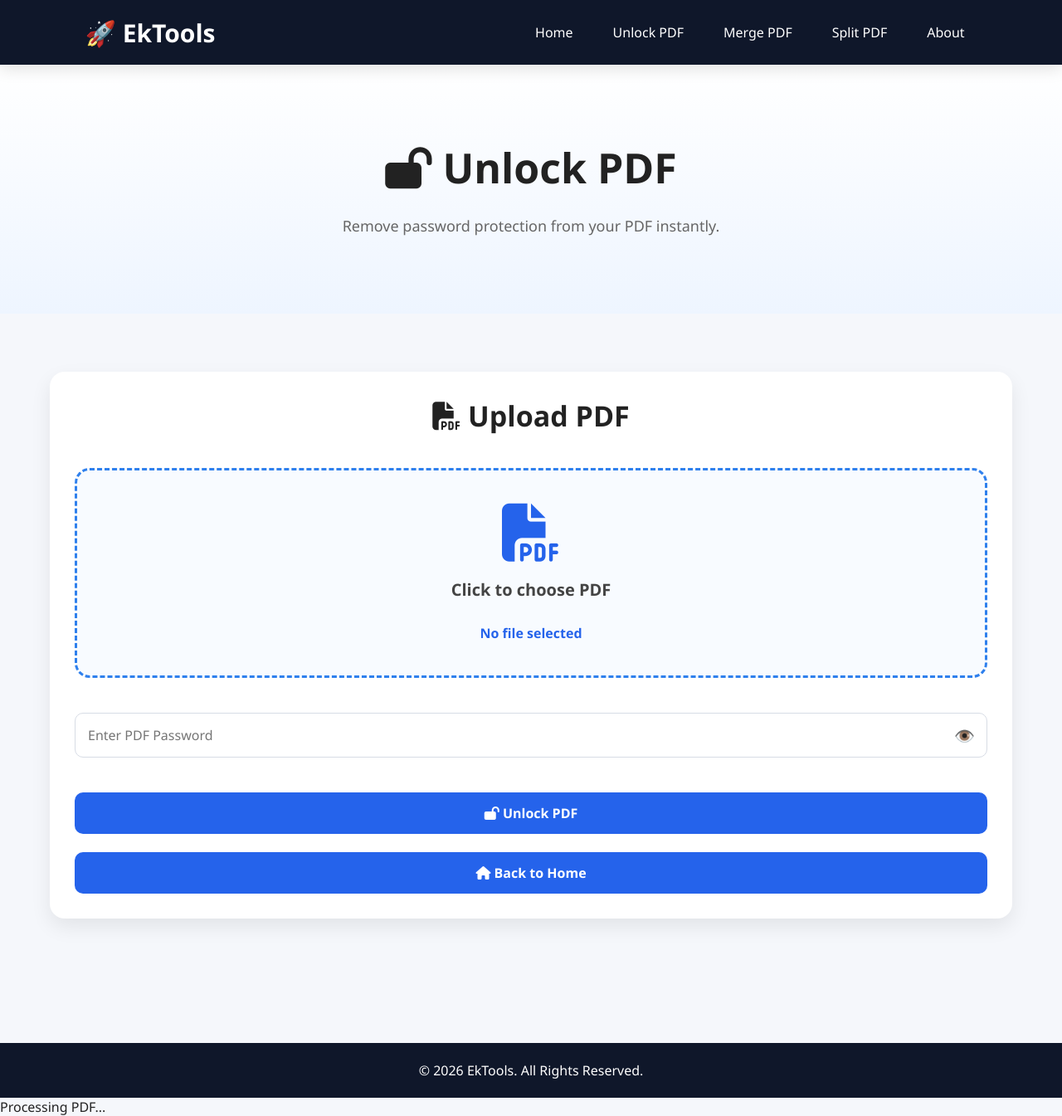
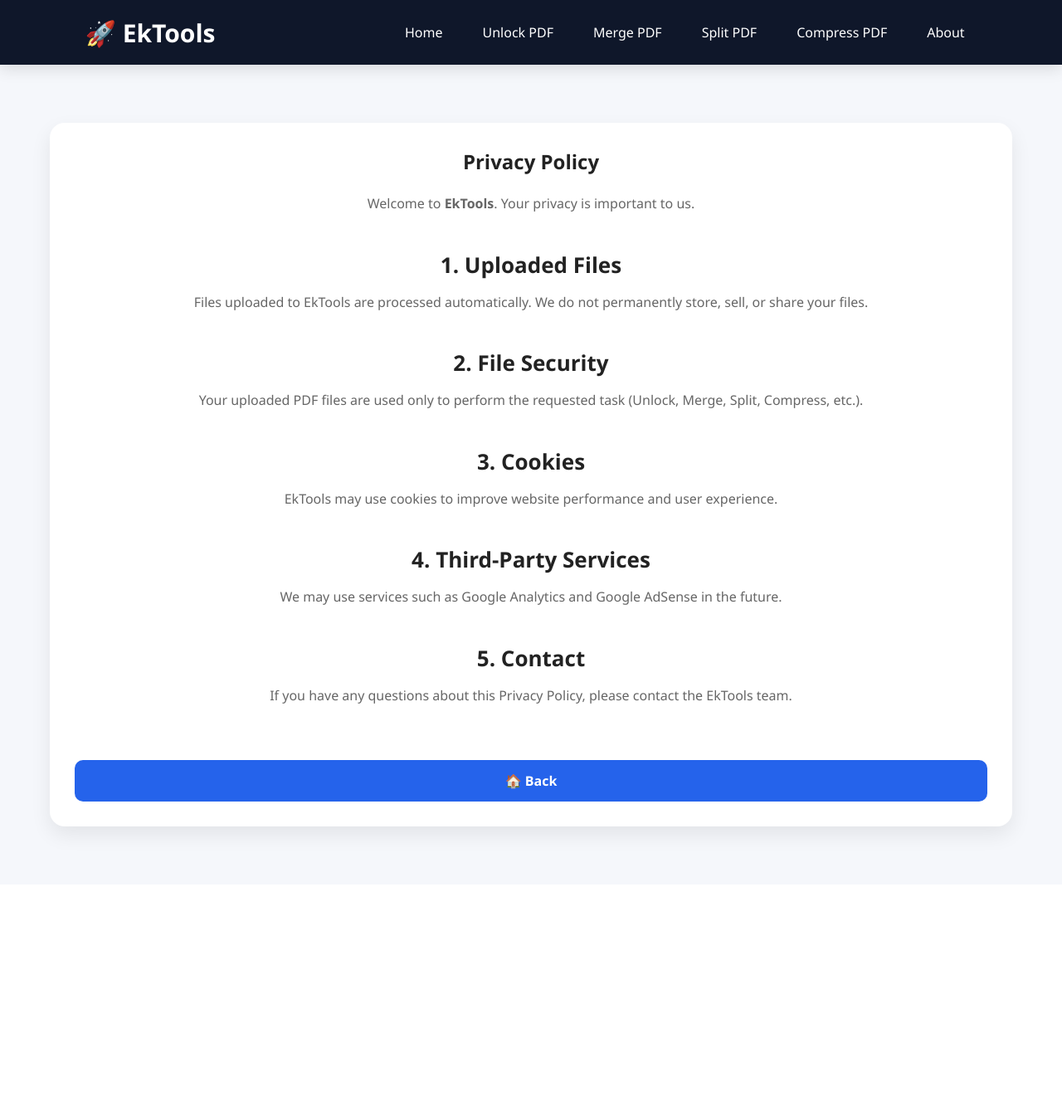
Before and after one commit to Ekramul36/ektools, a Flask app: page /privacy in a window 1280 px wide. Shown: the whole page at 83% size. After the commit the page ends 1018 px from the top, so only its background shows below. Run offline with Flask 3, Linux system fonts and the light colour scheme.

Commit message:
Fix Privacy Policy page

```diff
--- a/templates/privacy.html
+++ b/templates/privacy.html
@@ -3,12 +3,9 @@
 <head>
     <meta charset="UTF-8">
     <meta name="viewport" content="width=device-width, initial-scale=1.0">
-    <title>Unlock PDF - EkTools</title>
+    <title>Privacy Policy - EkTools</title>
 
     <link rel="stylesheet" href="{{ url_for('static', filename='css/style.css') }}">
-
-    <link rel="stylesheet"
-          href="https://cdnjs.cloudflare.com/ajax/libs/font-awesome/6.5.2/css/all.min.css">
 </head>
 <body>
 
@@ -22,120 +19,67 @@
         <a href="/unlock-pdf">Unlock PDF</a>
         <a href="/merge-pdf">Merge PDF</a>
         <a href="/split-pdf">Split PDF</a>
+        <a href="/compress-pdf">Compress PDF</a>
         <a href="/about">About</a>
     </nav>
 </header>
-
-<section class="hero">
-
-    <h1><i class="fa-solid fa-lock-open"></i> Unlock PDF</h1>
-
-    <p>
-        Remove password protection from your PDF instantly.
-    </p>
-
-</section>
 
 <section class="tools">
 
     <div class="card">
 
-        <h2><i class="fa-solid fa-file-pdf"></i> Upload PDF</h2>
+        <h1>Privacy Policy</h1>
 
-        {% if error %}
-        <div style="
-            background:#ffe6e6;
-            color:#c62828;
-            border:1px solid #ffb3b3;
-            padding:12px;
-            border-radius:8px;
-            margin-bottom:20px;
-            text-align:center;
-            font-weight:bold;
-        ">
-            <i class="fa-solid fa-circle-xmark"></i>
-            {{ error }}
-        </div>
-        {% endif %}
+        <br>
 
-        <form action="/unlock-pdf" method="POST" enctype="multipart/form-data">
+        <p>
+            Welcome to <strong>EkTools</strong>. Your privacy is important to us.
+        </p>
 
-            <label class="upload-box">
+        <br>
 
-                <i class="fa-solid fa-file-pdf"></i>
+        <h3>1. Uploaded Files</h3>
 
-                <p>Click to choose PDF</p>
+        <p>
+            Files uploaded to EkTools are processed automatically.
+            We do not permanently store, sell, or share your files.
+        </p>
 
-                <input
-                    type="file"
-                    name="pdf"
-                    id="pdf"
-                    accept=".pdf"
-                    required>
+        <br>
 
-                <div class="file-name" id="file-name">
-                    No file selected
-                </div>
+        <h3>2. File Security</h3>
 
-            </label>
+        <p>
+            Your uploaded PDF files are used only to perform the requested task
+            (Unlock, Merge, Split, Compress, etc.).
+        </p>
 
-            <br>
+        <br>
 
-            <div style="position:relative; width:100%;">
+        <h3>3. Cookies</h3>
 
-                <input
-                    type="password"
-                    id="password"
-                    name="password"
-                    placeholder="Enter PDF Password"
-                    required
-                    style="width:100%; padding-right:45px;">
+        <p>
+            EkTools may use cookies to improve website performance and user experience.
+        </p>
 
-                <span
-                    id="togglePassword"
-                    style="
-                        position:absolute;
-                        right:15px;
-                        top:50%;
-                        transform:translateY(-50%);
-                        cursor:pointer;
-                        font-size:20px;
-                        user-select:none;">
-                    👁️
-                </span>
+        <br>
 
-            </div>
+        <h3>4. Third-Party Services</h3>
 
-            <br>
+        <p>
+            We may use services such as Google Analytics and Google AdSense in the future.
+        </p>
 
-            <button class="btn" type="submit">
-                <i class="fa-solid fa-lock-open"></i>
-                Unlock PDF
-            </button>
+        <br>
 
-            <br><br>
+        <h3>5. Contact</h3>
 
-            <a href="/" class="btn back-btn">
-                <i class="fa-solid fa-house"></i>
-                Back to Home
-            </a>
+        <p>
+            If you have any questions about this Privacy Policy,
+            please contact the EkTools team.
+        </p>
 
-        </form>
+        <br><br>
 
-    </div>
-
-</section>
-
-<footer>
-    <p>© 2026 EkTools. All Rights Reserved.</p>
-</footer>
-
-<div class="loader" id="loader">
-    <div class="spinner"></div>
-    <p>Processing PDF...</p>
-</div>
-
-<script src="{{ url_for('static', filename='js/script.js') }}"></script>
-
-</body>
-</html>
+        <a href="/" class="btn back-btn">
+            🏠 Back
```
